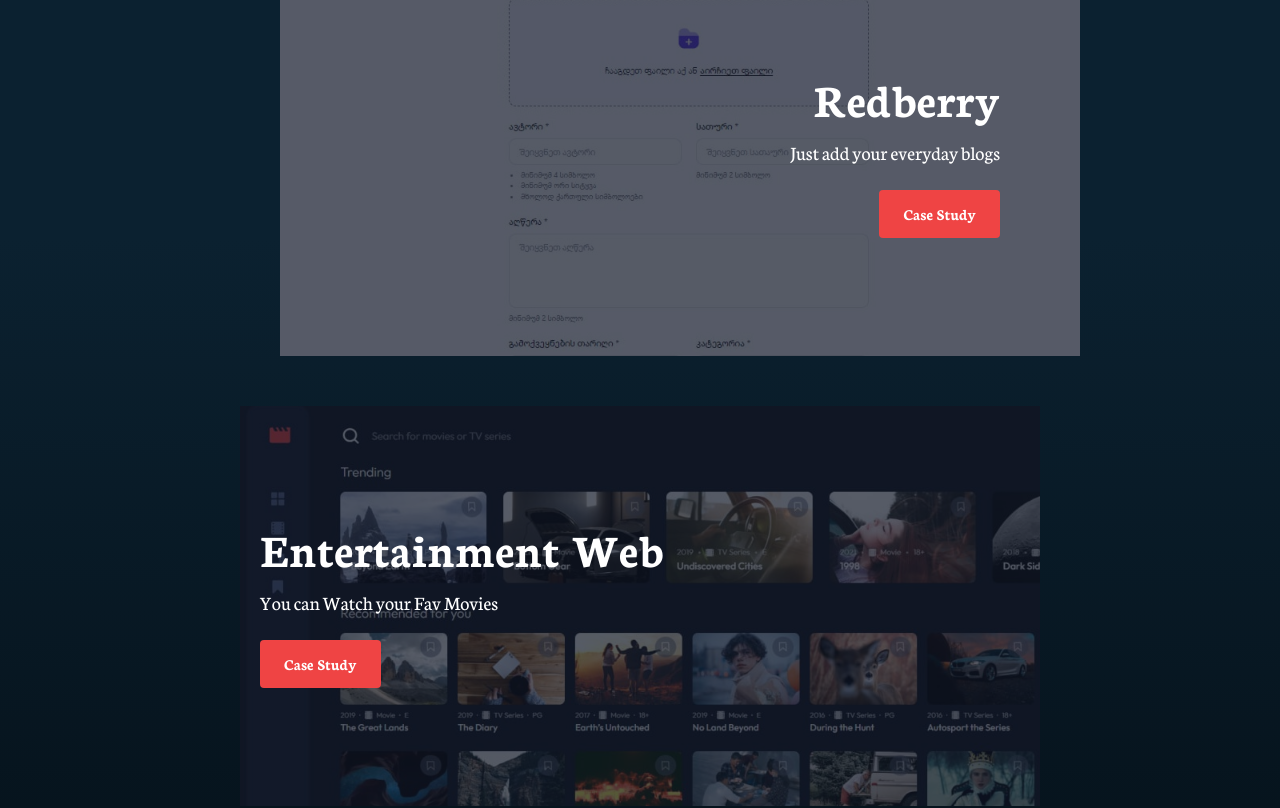
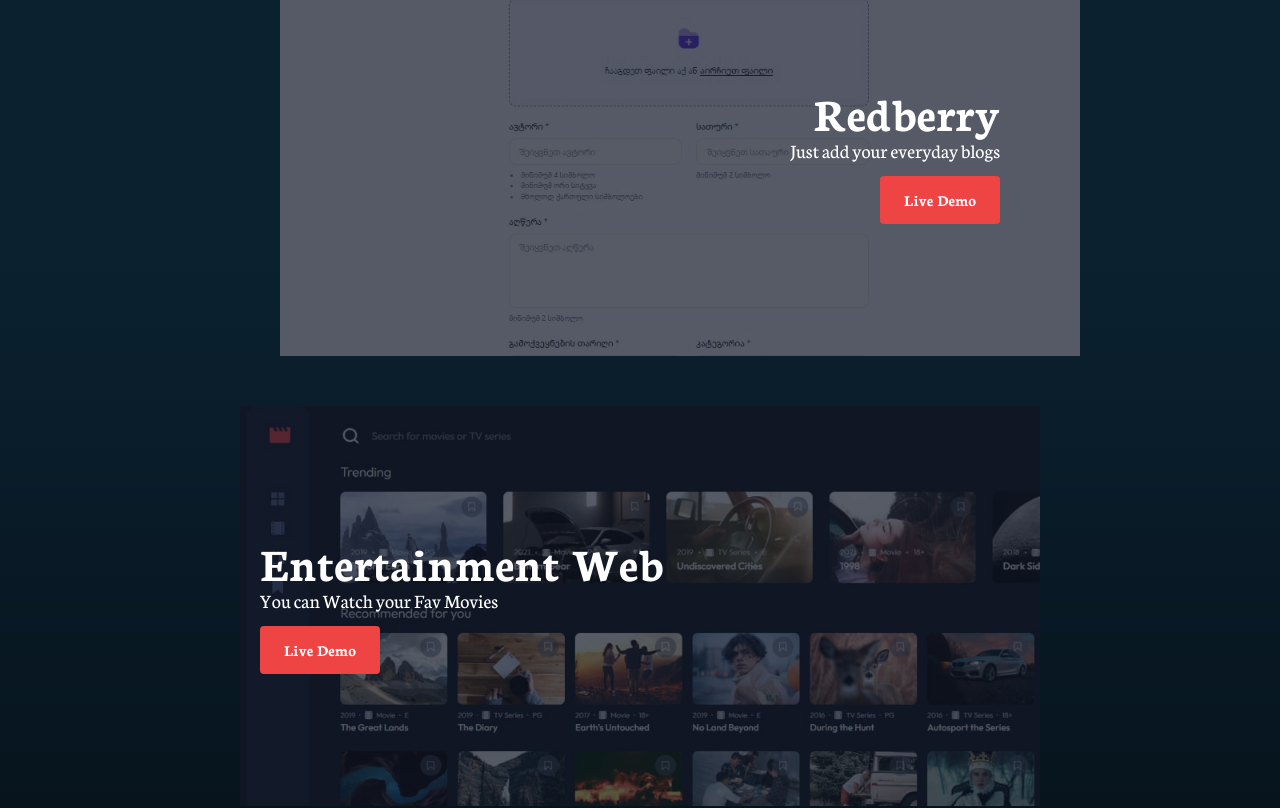
Before and after one commit to Davmike/new-portfolio, a React (Vite) app: page / in a window 1280 px wide. Shown: the part 1795-2603 px from the top of the page. Built offline with nearby package versions, Linux system fonts and the light colour scheme.

Commit message:
fix: change text sizes

```diff
--- a/src/Components/Work.tsx
+++ b/src/Components/Work.tsx
@@ -81,19 +81,19 @@ function Work() {
               index % 2 === 0 ? "md:items-end pr-20" : "pl-20"
             } transition duration-500 ease-in-out group-hover:bg-opacity-90 group-hover:bg-[#0b2130; linear-gradient(260deg, #0b2130 74%, #051018 100%);]`}
           >
-            <h1 className="md:text-5xl text-xl font-bold text-white">
+            <h1 className="md:text-5xl text-[35px] font-bold text-white">
               {item.name}
             </h1>
-            <p className="md:text-xl text-md text-white mt-4">
+            <p className="md:text-xl text-[20px] text-white">
               {item.description}
             </p>
             <a
               href={item.live}
               target="_blank"
               rel="noopener noreferrer"
-              className="mt-6 px-6 py-3 bg-red-500 text-white font-semibold rounded hover:bg-red-600"
+              className="mt-3 px-6 py-3 bg-red-500 text-white font-semibold rounded hover:bg-red-600"
             >
-              Case Study
+              Live Demo
             </a>
           </div>
         </div>
```
